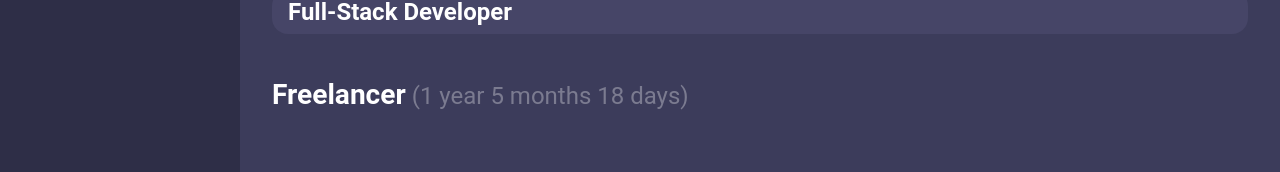
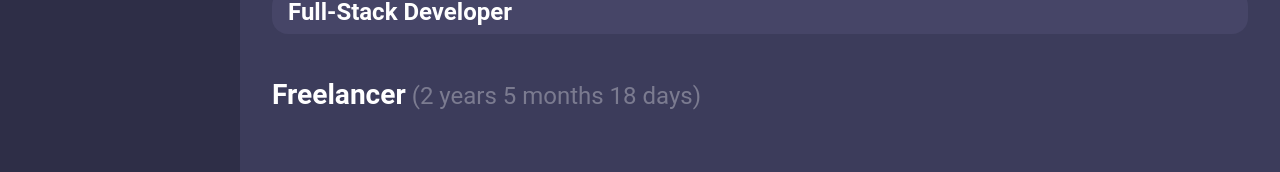
Before and after one commit to Noor-Nabi4/portfolio-1, a React (Create React App) app: page /work in a window 1280 px wide. Shown: the part 618-790 px from the top of the page. Built offline with nearby package versions, Linux system fonts and the light colour scheme.

Commit message:
correct date

```diff
--- a/src/Pages/work/Work.js
+++ b/src/Pages/work/Work.js
@@ -39,7 +39,7 @@ function formatDifference(startDate, endDate) {
   return formattedDifference.join(" ");
 }
 const Work = () => {
-  const startDate = new Date("2022-04-05");
+  const startDate = new Date("2021-04-05");
   const endDate = new Date();
   const workingAsFreelancer = formatDifference(startDate, endDate);
 
```
